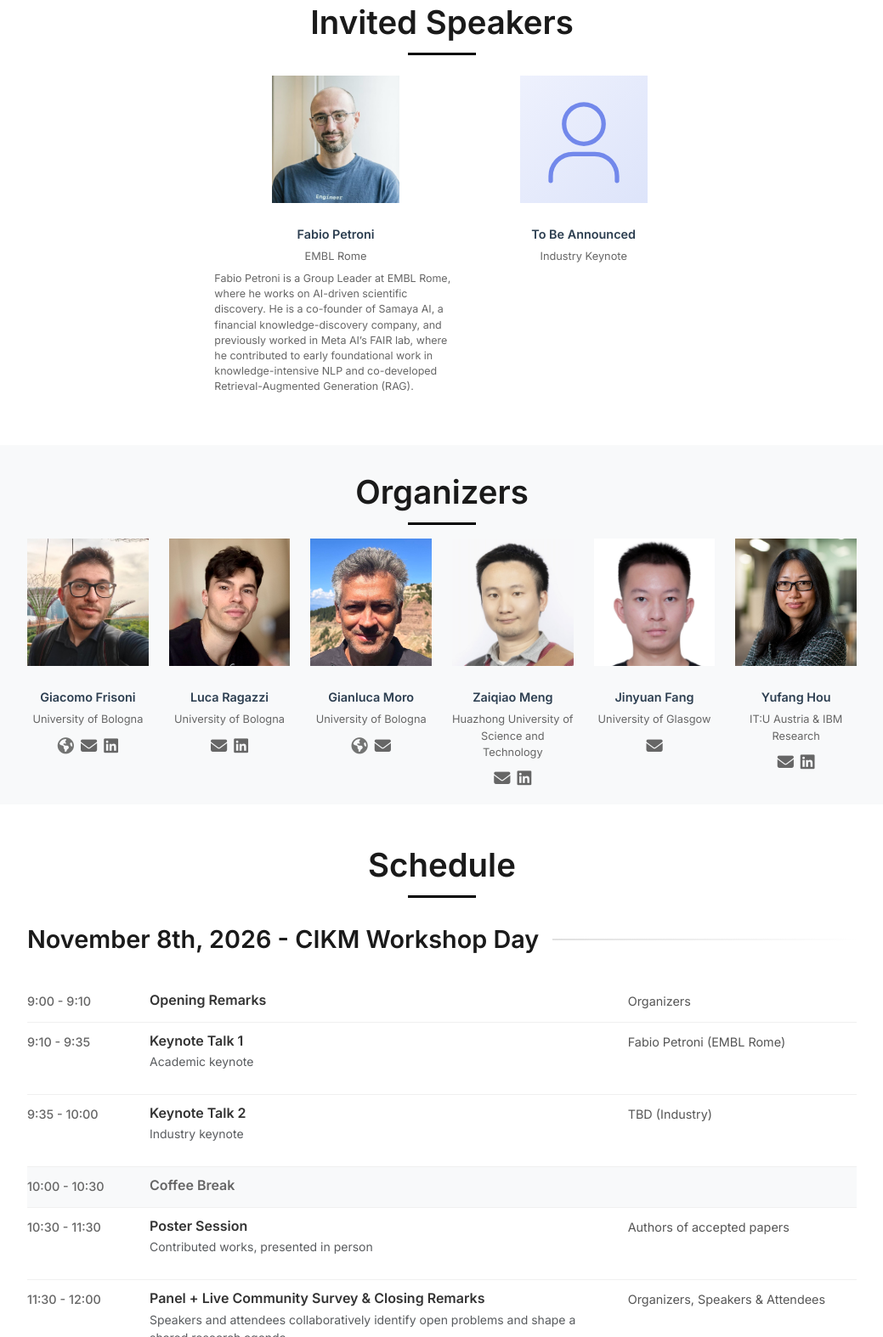
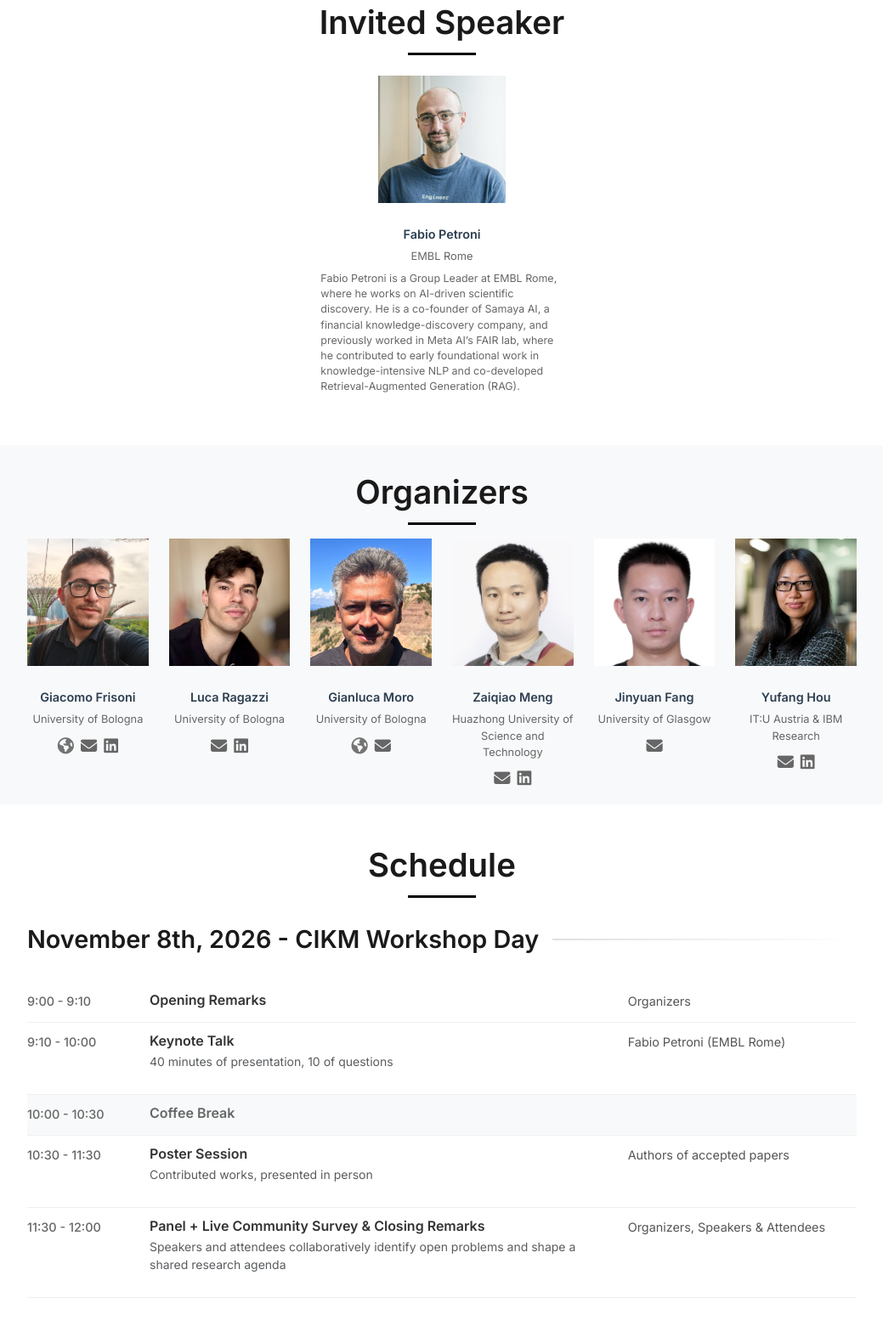
Before and after one commit to keir-workshop/keir-workshop.github.io, a plain HTML site: page index.html in a window 1280 px wide. Shown: the part 2351-3925 px from the top of the page at 85% size, without its empty margins (120-1159 px from the left). Drawn offline with nearby package versions, Linux system fonts and the light colour scheme.

Commit message:
Update index.html

```diff
--- a/index.html
+++ b/index.html
@@ -341,7 +341,7 @@
     <!-- Speakers Section -->
     <section id="speakers" class="py-5">
         <div class="container">
-            <h2 class="text-center mb-4">Invited Speakers</h2>
+            <h2 class="text-center mb-4">Invited Speaker</h2>
             <div class="row justify-content-center" id="speakers-row">
                 <div class="col-lg-4 col-md-5 col-sm-6 mb-4">
                     <div class="card h-100 speaker-card">
@@ -351,15 +351,6 @@
                             <h5 class="card-title">Fabio Petroni</h5>
                             <p class="card-text">EMBL Rome</p>
                             <p class="card-text speaker-bio">Fabio Petroni is a Group Leader at EMBL Rome, where he works on AI-driven scientific discovery. He is a co-founder of Samaya AI, a financial knowledge-discovery company, and previously worked in Meta AI’s FAIR lab, where he contributed to early foundational work in knowledge-intensive NLP and co-developed Retrieval-Augmented Generation (RAG).</p>
-                        </div>
-                    </div>
-                </div>
-                <div class="col-lg-3 col-md-4 col-sm-6 mb-4">
-                    <div class="card h-100 speaker-card">
-                        <img src="assets/keir/speaker-tba.svg" class="card-img-top" alt="Speaker to be announced">
-                        <div class="card-body">
-                            <h5 class="card-title">To Be Announced</h5>
-                            <p class="card-text">Industry Keynote</p>
                         </div>
                     </div>
                 </div>
@@ -487,21 +478,12 @@
                     </div>
 
                     <div class="timeline-item">
-                        <div class="time-block">9:10 - 9:35</div>
+                        <div class="time-block">9:10 - 10:00</div>
                         <div class="content-block">
-                            <h4>Keynote Talk 1</h4>
-                            <p class="small text-muted">Academic keynote</p>
+                            <h4>Keynote Talk</h4>
+                            <p class="small text-muted">40 minutes of presentation, 10 of questions</p>
                         </div>
                         <div class="speaker-block">Fabio Petroni (EMBL Rome)</div>
-                    </div>
-
-                    <div class="timeline-item">
-                        <div class="time-block">9:35 - 10:00</div>
-                        <div class="content-block">
-                            <h4>Keynote Talk 2</h4>
-                            <p class="small text-muted">Industry keynote</p>
-                        </div>
-                        <div class="speaker-block">TBD (Industry)</div>
                     </div>
 
                     <div class="timeline-item break">
```
